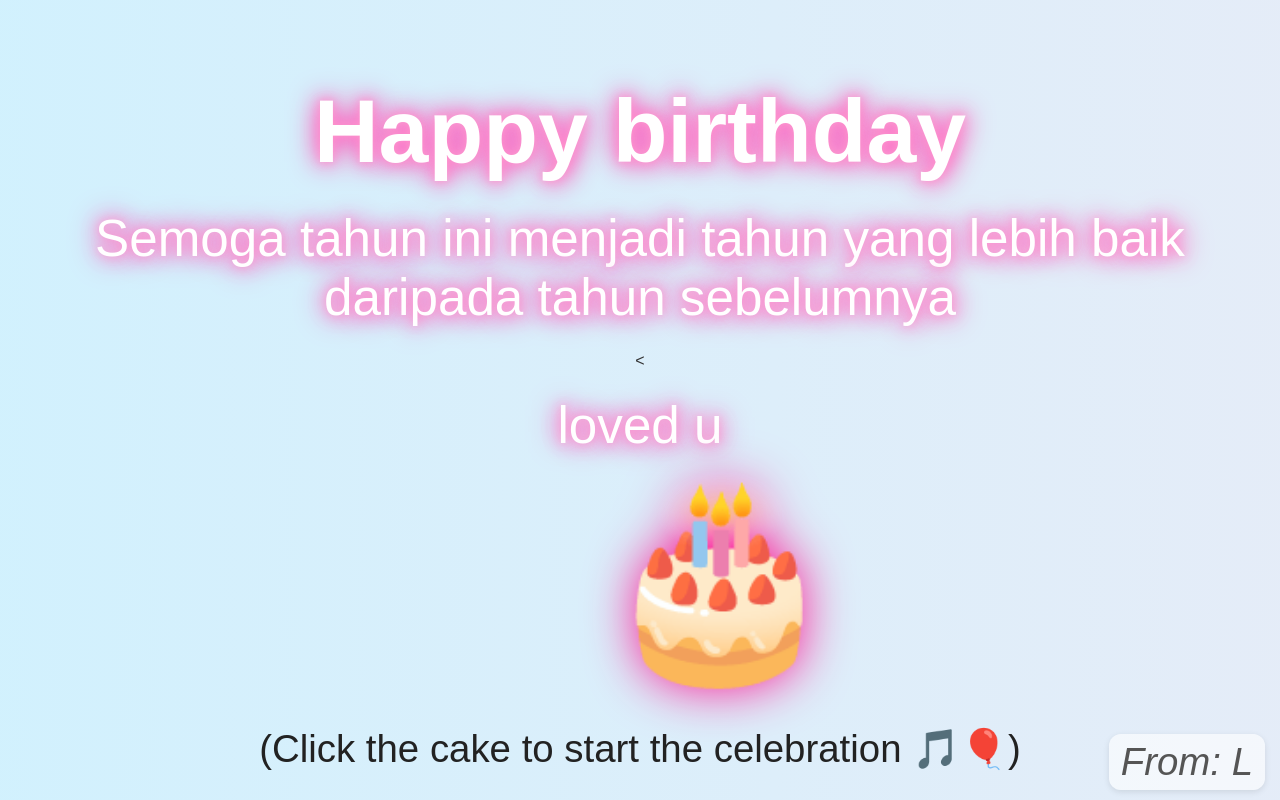
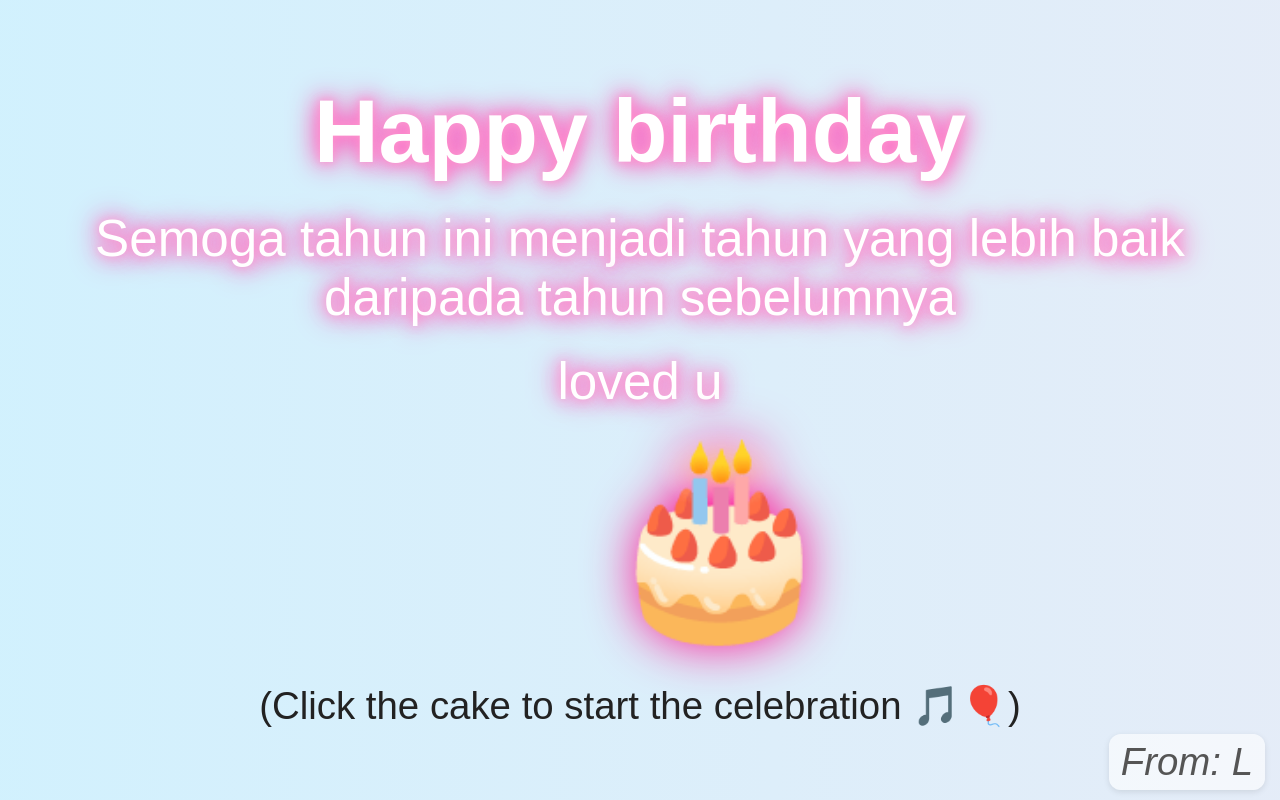
Before and after one commit to maxbtrl23/cobasaja231, a plain HTML site: page birthday.html in a window 1280 px wide. Drawn offline with Linux system fonts and the light colour scheme.

Commit message:
Update birthday.html

```diff
--- a/birthday.html
+++ b/birthday.html
@@ -11,7 +11,7 @@
   <div class="container">
     <h1 class="glow">Happy birthday</h1>
     <p class="glow">Semoga tahun ini menjadi tahun yang lebih baik daripada tahun sebelumnya</p>
-    <<p class="glow">loved u</p>
+    <p class="glow">loved u</p>
     <div class="cake" onclick="startCelebration()">🎂</div>
     <p class="click-note">(Click the cake to start the celebration 🎵🎈)</p>
     <audio id="birthdaySong" src="https://www.soundhelix.com/examples/mp3/SoundHelix-Song-1.mp3"></audio>
```
